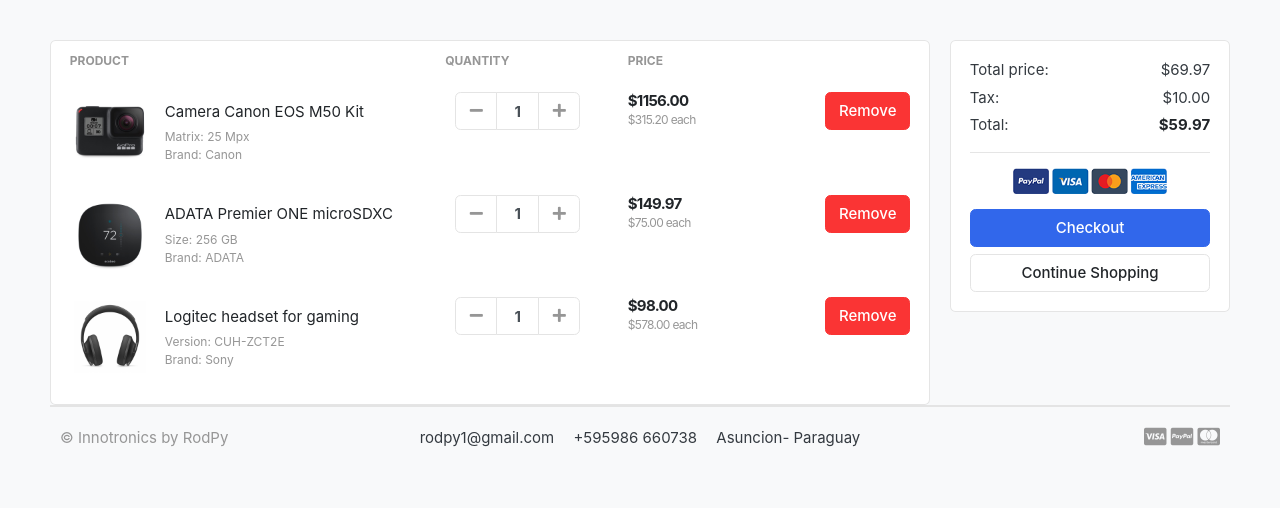
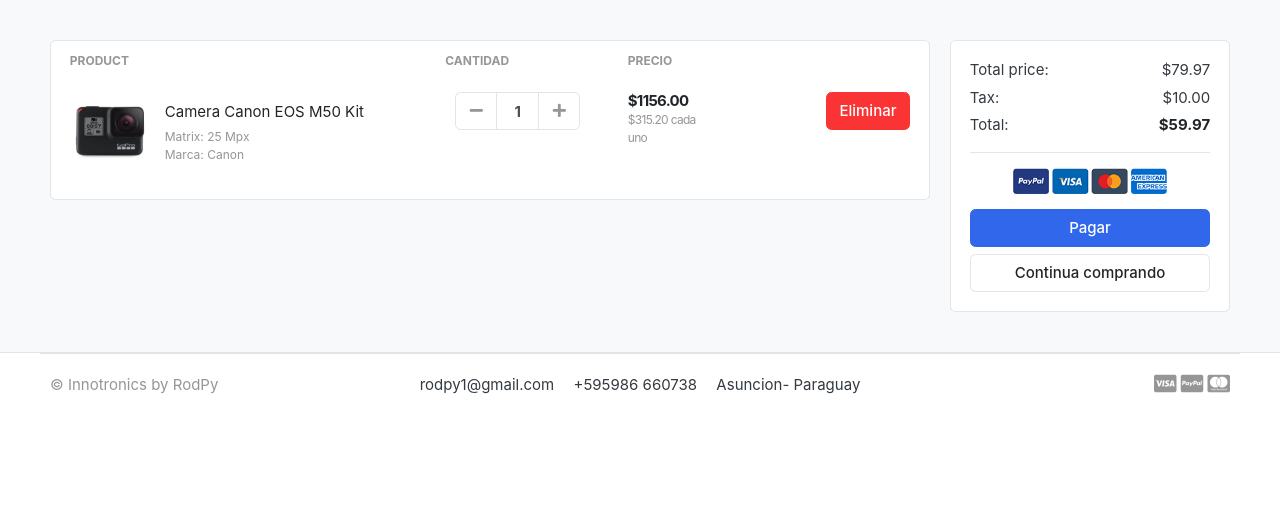
Before and after one commit to RodPy/Raanga_Project, a Django app: template templates/store/cart.html in a window 1280 px wide. Shown: the part 118-626 px from the top of the page. Run offline with Django 4.2, Linux system fonts and the light colour scheme; the template is opened without the code that fills it, so the values that code supplies are empty; some web fonts are replaced.

Commit message:
Modelos de carritos

```diff
--- a/templates/store/cart.html
+++ b/templates/store/cart.html
@@ -1,4 +1,3 @@
-
 {% extends 'base.html' %}
 {% load static %}
 
@@ -16,8 +15,8 @@
     <thead class="text-muted">
     <tr class="small text-uppercase">
       <th scope="col">Product</th>
-  <th scope="col" width="120">Quantity</th>
-  <th scope="col" width="120">Price</th>
+      <th scope="col" width="120">Cantidad</th>
+      <th scope="col" width="120">Precio</th>
       <th scope="col" class="text-right" width="200"> </th>
     </tr>
     </thead>
@@ -28,7 +27,7 @@
                 <div class="aside"><img src="./images/items/11.jpg" class="img-sm"></div>
                 <figcaption class="info">
                     <a href="#" class="title text-dark">Camera Canon EOS M50 Kit</a>
-				<p class="text-muted small">Matrix: 25 Mpx <br> Brand: Canon</p>
+                    <p class="text-muted small">Matrix: 25 Mpx <br> Marca: Canon</p>
                 </figcaption>
             </figure>
         </td>
@@ -49,79 +48,11 @@
         <td>
             <div class="price-wrap">
                 <var class="price">$1156.00</var>
-			<small class="text-muted"> $315.20 each </small>
+                <small class="text-muted"> $315.20 cada uno </small>
             </div> <!-- price-wrap .// -->
         </td>
         <td class="text-right">
-	<a href="" class="btn btn-danger"> Remove</a>
-	</td>
-</tr>
-<tr>
-	<td>
-		<figure class="itemside align-items-center">
-			<div class="aside"><img src="./images/items/10.jpg" class="img-sm"></div>
-			<figcaption class="info">
-				<a href="#" class="title text-dark">ADATA Premier ONE microSDXC</a>
-				<p class="text-muted small">Size: 256 GB  <br> Brand: ADATA </p>
-			</figcaption>
-		</figure>
-	</td>
-	<td>
-		<!-- col.// -->
-					<div class="col">
-						<div class="input-group input-spinner">
-							<div class="input-group-prepend">
-							<button class="btn btn-light" type="button" id="button-plus"> <i class="fa fa-minus"></i> </button>
-							</div>
-							<input type="text" class="form-control"  value="1">
-							<div class="input-group-append">
-							<button class="btn btn-light" type="button" id="button-minus"> <i class="fa fa-plus"></i> </button>
-							</div>
-						</div> <!-- input-group.// -->
-					</div> <!-- col.// -->
-	</td>
-	<td>
-		<div class="price-wrap">
-			<var class="price">$149.97</var>
-			<small  class="text-muted"> $75.00 each </small>
-		</div> <!-- price-wrap .// -->
-	</td>
-	<td class="text-right">
-	<a href="" class="btn btn-danger"> Remove</a>
-	</td>
-</tr>
-<tr>
-	<td>
-		<figure class="itemside align-items-center">
-			<div class="aside"><img src="./images/items/9.jpg" class="img-sm"></div>
-			<figcaption class="info">
-				<a href="#" class="title text-dark">Logitec headset for gaming</a>
-				<p class="small text-muted">Version: CUH-ZCT2E  <br> Brand: Sony</p>
-			</figcaption>
-		</figure>
-	</td>
-	<td>
-		<!-- col.// -->
-					<div class="col">
-						<div class="input-group input-spinner">
-							<div class="input-group-prepend">
-							<button class="btn btn-light" type="button" id="button-plus"> <i class="fa fa-minus"></i> </button>
-							</div>
-							<input type="text" class="form-control"  value="1">
-							<div class="input-group-append">
-							<button class="btn btn-light" type="button" id="button-minus"> <i class="fa fa-plus"></i> </button>
-							</div>
-						</div> <!-- input-group.// -->
-					</div> <!-- col.// -->
-	</td>
-	<td>
-		<div class="price-wrap">
-			<var class="price">$98.00</var>
-			<small class="text-muted"> $578.00 each</small>
-		</div> <!-- price-wrap .// -->
-	</td>
-	<td class="text-right">
-		<a href="" class="btn btn-danger"> Remove</a>
+        <a href="" class="btn btn-danger"> Eliminar</a>
         </td>
     </tr>
     </tbody>
@@ -135,7 +66,7 @@
             <div class="card-body">
                 <dl class="dlist-align">
                   <dt>Total price:</dt>
-			  <dd class="text-right">$69.97</dd>
+                  <dd class="text-right">$79.97</dd>
                 </dl>
                 <dl class="dlist-align">
                   <dt>Tax:</dt>
@@ -149,8 +80,8 @@
                 <p class="text-center mb-3">
                     <img src="{% static './images/misc/payments.png' %}" height="26">
                 </p>
-			<a href="./place-order.html" class="btn btn-primary btn-block"> Checkout </a>
-			<a href="./store.html" class="btn btn-light btn-block">Continue Shopping</a>
+                <a href="./place-order.html" class="btn btn-primary btn-block"> Pagar </a>
+                <a href="./store.html" class="btn btn-light btn-block">Continua comprando</a>
             </div> <!-- card-body.// -->
             </div> <!-- card.// -->
 
@@ -158,5 +89,10 @@
 
 
     </div> <!-- row.// -->
+    <!-- ============================ COMPONENT 1 END .// ================================= -->
+
+    </div> <!-- container .//  -->
+    </section>
+    <!-- ========================= SECTION CONTENT END// ========================= -->
 
 {% endblock %}
```
Also changed, not shown: carts/views.py (+32 -16 lines), db.sqlite3. Lines whose indentation alone changed are shown as unchanged.
